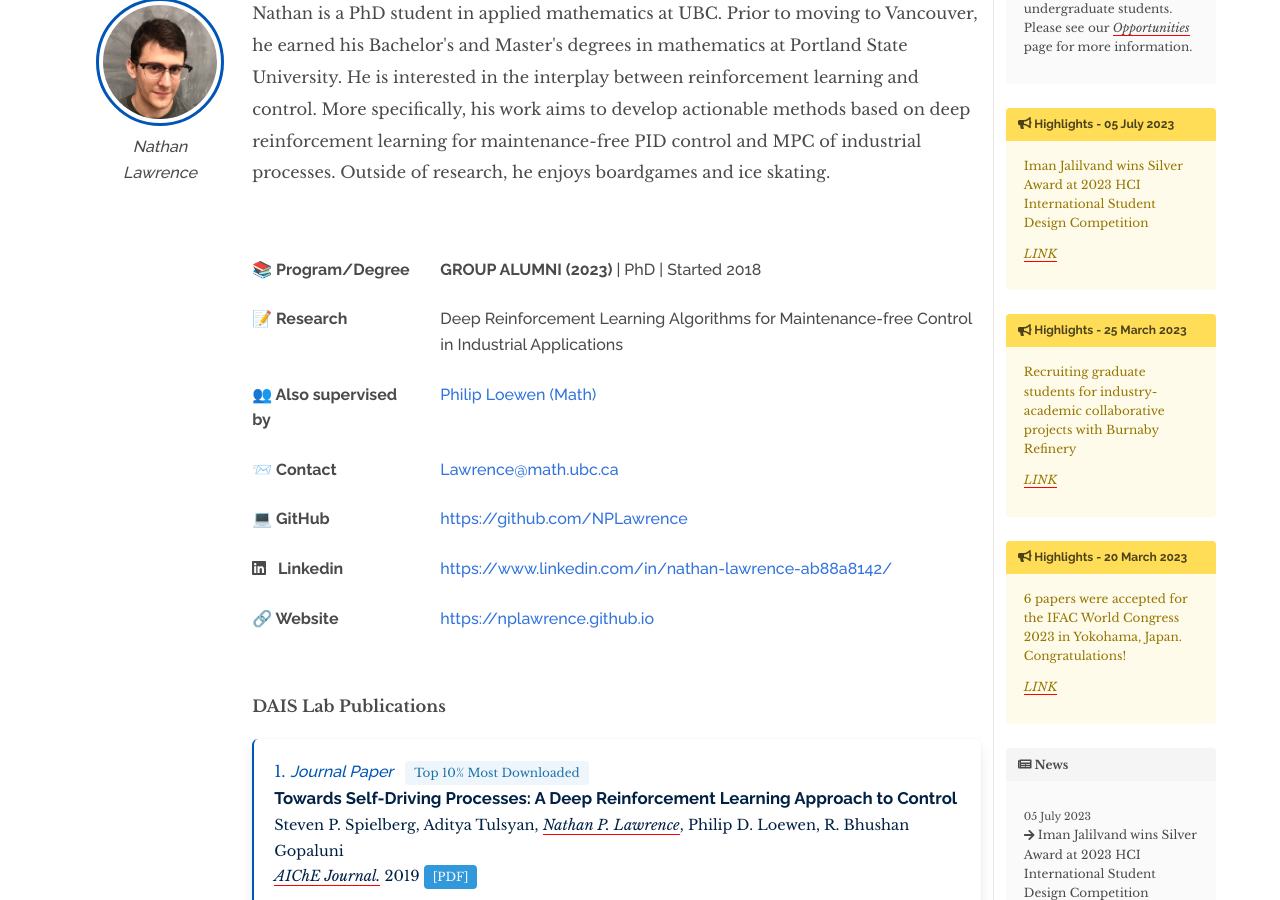
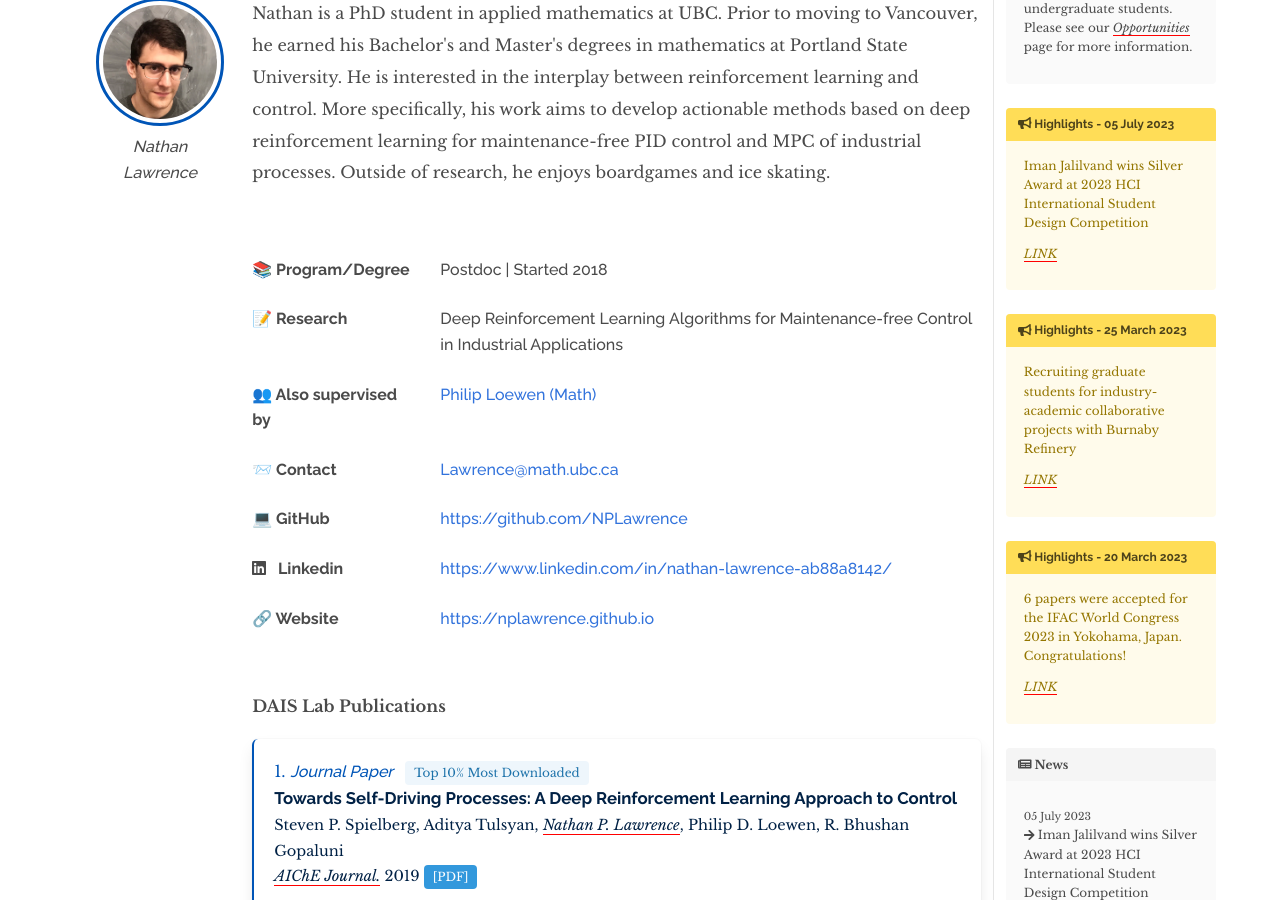
Before and after one commit to daisubc/daisubc.github.io, a Jekyll site: the page built from _profiles/Nathan Lawrence.md, in a window 1280 px wide and 900 px high, scrolled down 306 px. Built offline with Jekyll 4.4.1, drawn with Linux system fonts in a browser that asks for light colours; nearby versions of some CDN libraries.

Commit message:
update group

```diff
--- a/_profiles/Nathan Lawrence.md
+++ b/_profiles/Nathan Lawrence.md
@@ -6,11 +6,11 @@ github: https://github.com/NPLawrence
 project: Deep Reinforcement Learning Algorithms for Maintenance-free Control in Industrial Applications
 project_url: assets/pdf/nl021420.pdf
 img: nathan.jpg
-degree: PhD
+degree: Postdoc
 year_end: 2023
 year_start: 2018
 biography: Nathan is a PhD student in applied mathematics at UBC. Prior to moving to Vancouver, he earned his Bachelor's and Master's degrees in mathematics at Portland State University. He is interested in the interplay between reinforcement learning and control. More specifically, his work aims to develop actionable methods based on deep reinforcement learning for maintenance-free PID control and MPC of industrial processes. Outside of research, he enjoys boardgames and ice skating.
-status: alumni
+# status: alumni
 cosupervisor:
   - name: Philip Loewen (Math)
     url: https://www.math.ubc.ca/~loew/
```
